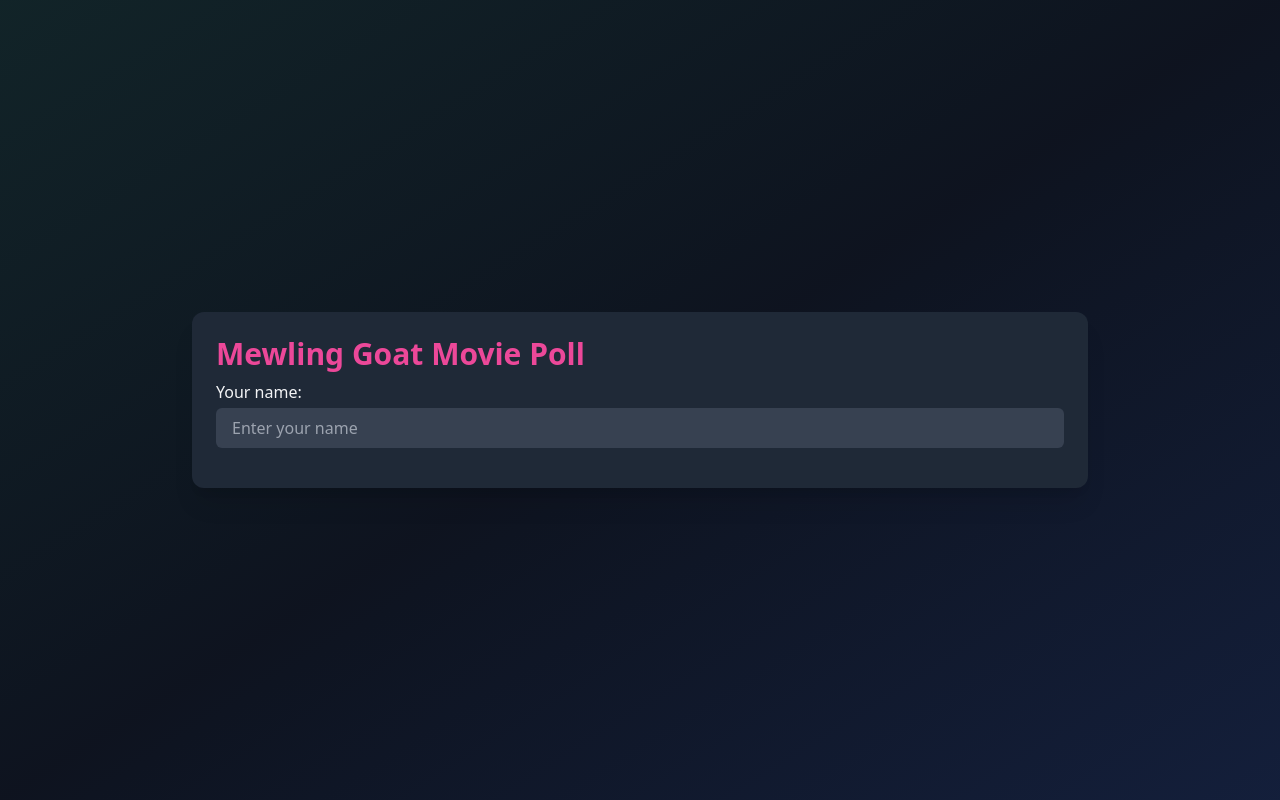
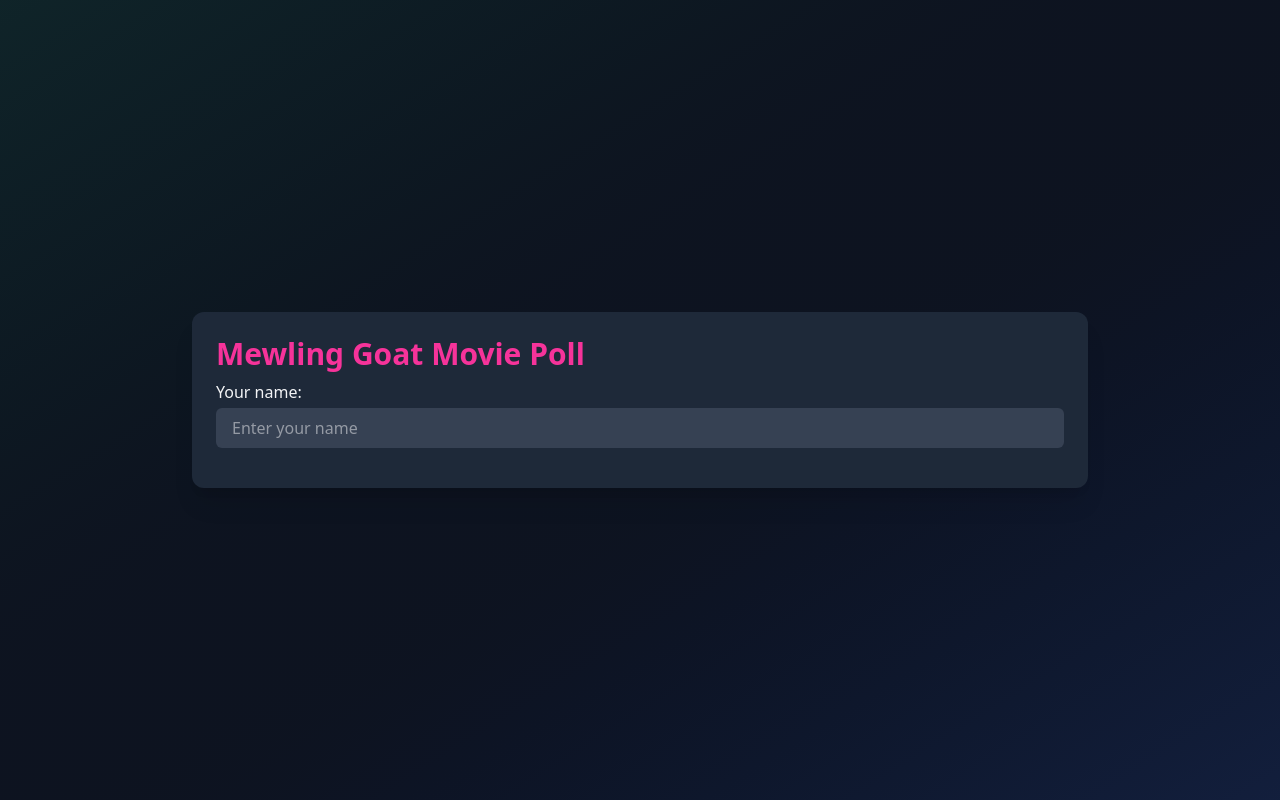
Before and after one commit to thornzero/mewling-goat-tavern, a website: page docs/index.html in a window 1280 px wide. Drawn offline with nearby package versions, Linux system fonts and the light colour scheme.

Commit message:
added npm tailwindcss and tailwindcss/cli compiled output.css

```diff
--- a/docs/index.html
+++ b/docs/index.html
@@ -4,8 +4,7 @@
   <meta charset="UTF-8">
   <meta name="viewport" content="width=device-width, initial-scale=1.0">
   <title>Mewling Goat Movie Poll</title>
-  <!-- Tailwind CSS via CDN -->
-  <script src="https://cdn.tailwindcss.com"></script>
+  <link href="./output.css" rel="stylesheet">
   <!-- Swiper styles -->
   <link rel="stylesheet" href="https://cdn.jsdelivr.net/npm/swiper@11/swiper-bundle.min.css" />
 </head>
--- /dev/null
+++ b/docs/input.css
@@ -0,0 +1 @@
+@import "tailwindcss";
```
Also changed, not shown: docs/package.json (added, +18 -0 lines), docs/output.css (added), 2 other files.
